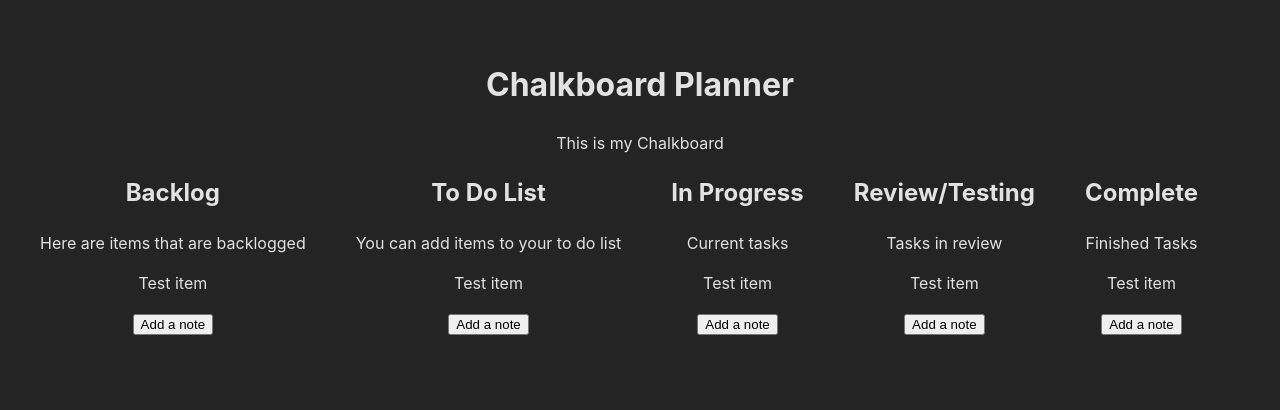
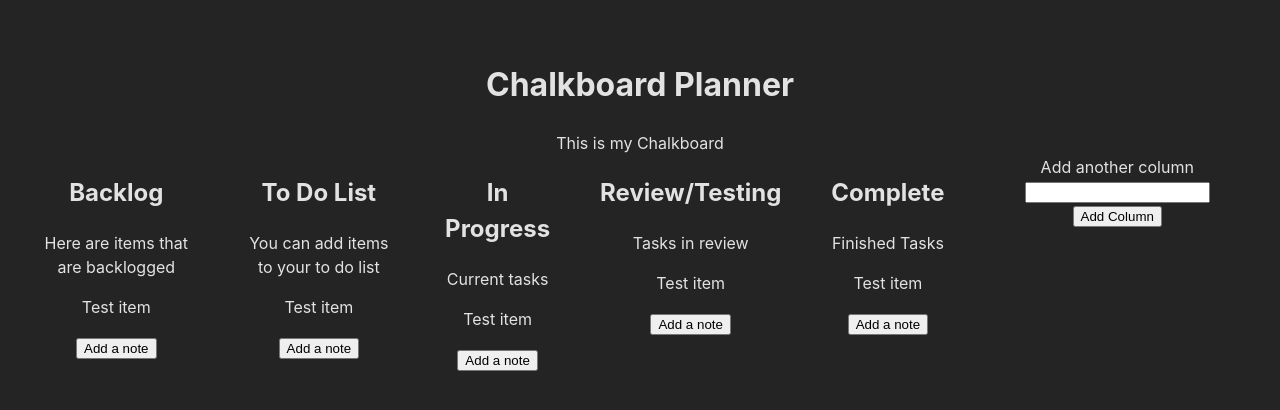
Before and after one commit to flin1105/Chalkboard, a React (Vite) app: page / in a window 1280 px wide. Shown: the top 410 px of the page. Built offline with nearby package versions, Linux system fonts and the light colour scheme.

Commit message:
New add column button

```diff
--- /dev/null
+++ b/src/Components/AddColumnButton.jsx
@@ -0,0 +1,38 @@
+import { useState } from "react";
+
+const AddColumnButton = ({ columns, addColumns }) => {
+	const [newColumnTitle, setNewColumnTitle] = useState("");
+	const handleInputChange = (e) => {
+		setNewColumnTitle(e.target.value);
+		console.log(newColumnTitle);
+	};
+
+	const handleOnSubmit = (e) => {
+		e.preventDefault();
+		console.log("Adding Column");
+		const newColumn = {
+			id: columns.length + 1,
+			name: newColumnTitle,
+			tasks: [{ description: "Test item", urgency: 0 }],
+		};
+		addColumns(columns.concat(newColumn));
+	};
+
+	return (
+		<form onSubmit={handleOnSubmit}>
+			<span>Add another column</span>
+			<input
+				type="text"
+				id="newColumn"
+				defaultValue={newColumnTitle}
+				onChange={handleInputChange}
+			/>
+			<input
+				type="submit"
+				value="Add Column"
+			/>
+		</form>
+	);
+};
+
+export default AddColumnButton;
--- a/src/Components/Chalkboard.jsx
+++ b/src/Components/Chalkboard.jsx
@@ -1,5 +1,6 @@
 import { useState } from "react";
 import Column from "./Column";
+import AddColumnButton from "./AddColumnButton";
 import "./Chalkboard.css";
 
 const Chalkboard = () => {
@@ -62,6 +63,10 @@ const Chalkboard = () => {
 						/>
 					);
 				})}
+				<AddColumnButton
+					columns={columns}
+					addColumns={addColumns}
+				/>
 			</div>
 		</>
 	);
```
Also changed, not shown: src/services/express.js (added, +12 -0 lines).
